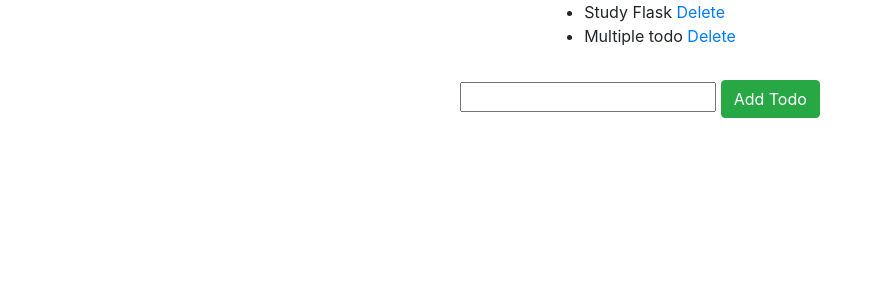
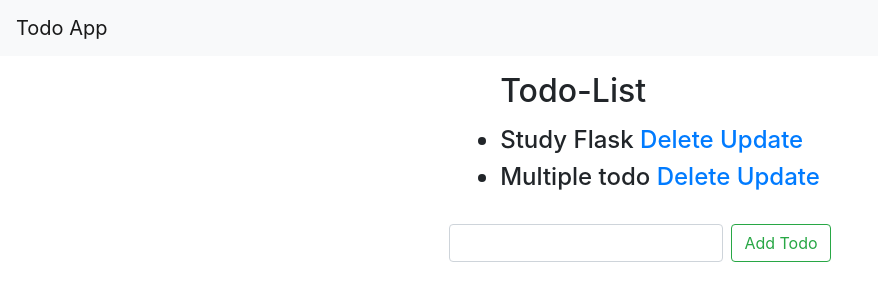
Before and after one commit to the-arcade-01/Todos-Application, a Flask app: page / in a window 1280 px wide. Shown: the top 301 px of the page, without its empty margins (0-878 px from the left). Run offline with Flask 2, Linux system fonts and the light colour scheme; data comes from the database, SQL or seed files in the repository; both versions use the stored data as it was after the commit; some libraries are stand-ins or nearby versions.

Commit message:
added update option

```diff
--- a/app.py
+++ b/app.py
@@ -35,6 +35,14 @@ def delete(_id):
 
 	return redirect('/')
 
+@app.route('/update/<int:_id>',methods=["POST","GET"])
+def update(_id):
+	dt = todos.query.filter_by(_id=_id).first()
+	if request.method == "POST":
+		dt.data = request.form["uptodo"]
+		db.session.commit()
+	return render_template('update.html',v=dt)
+
 if __name__=='__main__':
 	db.create_all()
 	app.run(debug=True)
--- a/templates/base.html
+++ b/templates/base.html
@@ -14,6 +14,9 @@
     </title>
   </head>
   <body>
+	<nav class="navbar navbar-light bg-light">
+	  <a class="navbar-brand" href="/">Todo App</a>
+	</nav>
     	{%block content%}
     	{%endblock%}
     <!-- Optional JavaScript -->
--- a/templates/index.html
+++ b/templates/index.html
@@ -7,19 +7,25 @@
 		<p>
 			{% if values %}
 			<ul>
-				{%for v in values%}
-					<li>{{v.data}}<a href='delete/{{v._id}}'> Delete</a></li>
+				<p><h2>Todo-List</h2></p>
+				<p>{%for v in values%}
+					<h4><li>{{v.data}}
+					<a href='/delete/{{v._id}}'> Delete</a>
+					<a href='/update/{{v._id}}'> Update</a>
+					</li></h4>
 				{%endfor%}
+				</p>
 			<ul>
 			{% else %}
-				<p>Create a todo</p>
+				<p><h2>Create a todo</h2></p>
 			{% endif %}
 		</p>
 	</div>
 	<div class="container h-100 d-flex justify-content-center">
-        <form action="/" method="POST" class="form-group">
-            <input type="text" name="intodo" id="content">
-            <input type="submit" value="Add Todo" class="btn btn-success">
+        <form action="/" method="POST" class="form-inline">
+            <input type="text" name="intodo" class="form-control mr-sm-2">
+            <input type="submit" value="Add Todo" class="btn btn-outline-success my-2 my-sm-0">
         </form>
     </div>
+
 {%endblock%}
```
Also changed, not shown: templates/update.html (+8 -0 lines), todos.sqlite3.
